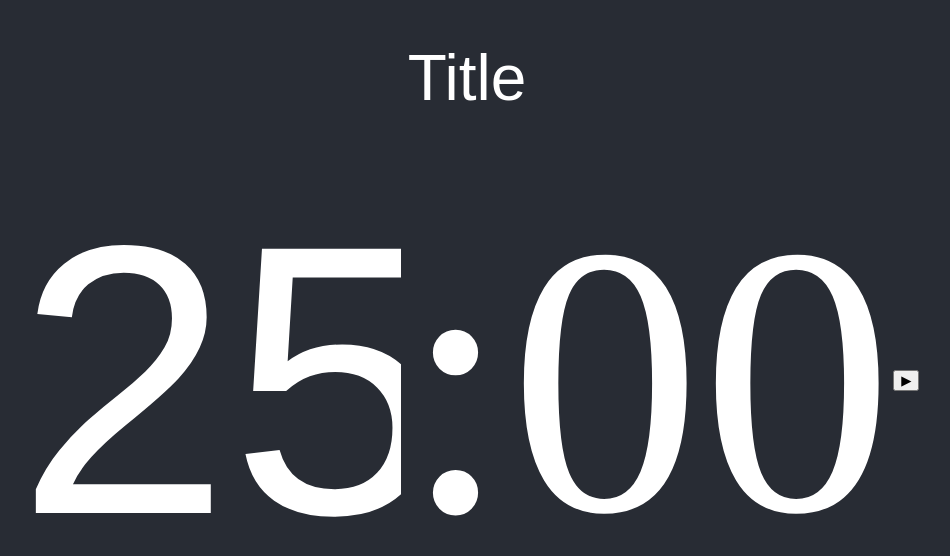
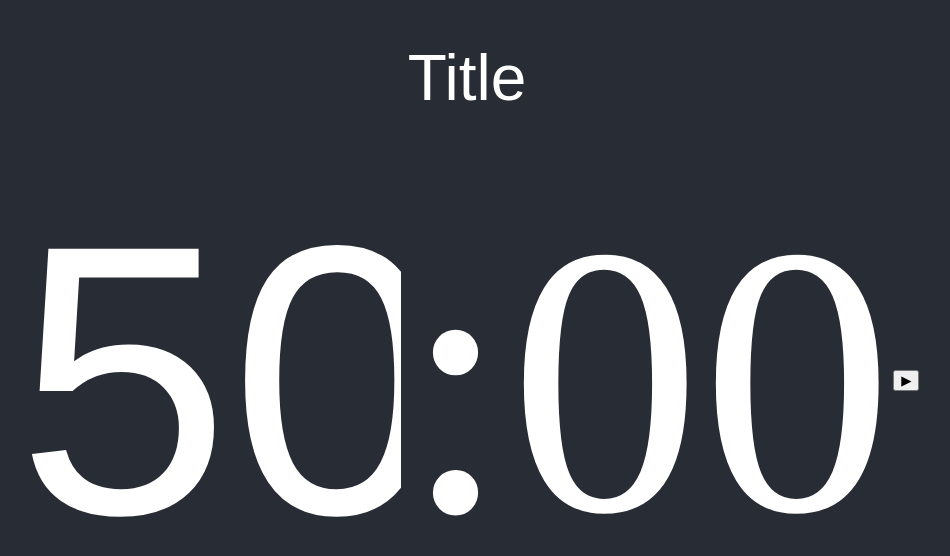
Before and after one commit to lb-/mtg-timer, a React (Create React App) app: page / in a window 1280 px wide. Shown: the top 556 px of the page, without its empty margins (173-1123 px from the left). Built offline with nearby package versions, Linux system fonts and the light colour scheme; a web font is replaced by a local one.

Commit message:
Read starting title & minutes from URL

```diff
--- a/src/App.js
+++ b/src/App.js
@@ -5,8 +5,12 @@ import Background from './Background';
 import Timer from './Timer';
 
 const App = () => {
-  const [title, setState] = useState('Title');
-  const [minutes, setMinutes] = useState(25);
+  var url = new URL(window.location);
+  var params = new URLSearchParams(url.search);
+  const minutesFromUrl = parseInt(params.get('minutes'), 10);
+  const initialMinutes = isNaN(minutesFromUrl) ? 50 : minutesFromUrl;
+  const [title, setState] = useState(params.get('title') || 'Title');
+  const [minutes, setMinutes] = useState(initialMinutes);
   return (
     <div className="App">
       <Background>
```
